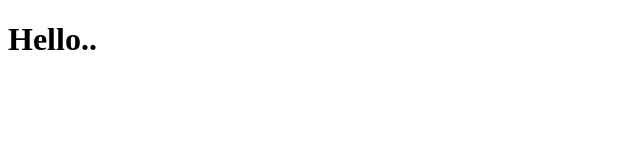
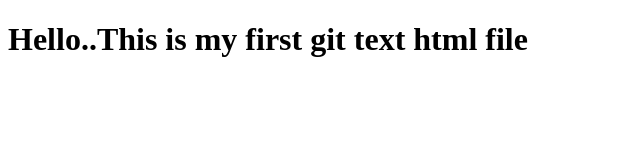
Before and after one commit to anju1jacob/datewithgit-sample, a plain HTML site: page index.html in a window 1280 px wide. Shown: the whole page, without its empty margins (0-640 px from the left). Drawn offline with Linux system fonts and the light colour scheme.

Commit message:
second commit

```diff
--- a/index.html
+++ b/index.html
@@ -6,6 +6,6 @@
     <title>Document</title>
 </head>
 <body>
-    <h1>Hello..</h1>
+    <h1>Hello..This is my first git text html file</h1>
 </body>
 </html>
```
